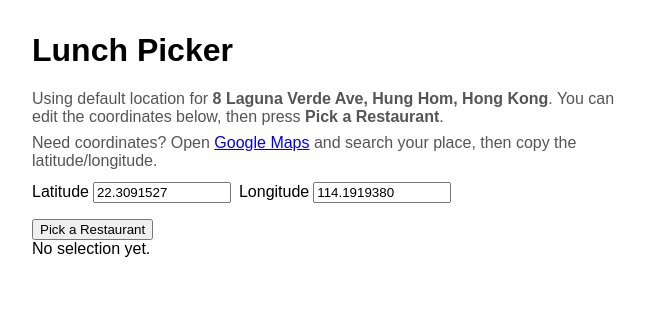
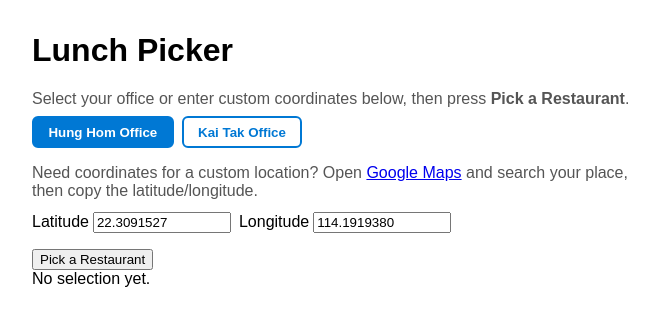
Before and after one commit to clpkc/test107, a React (Vite) app in the folder frontend/: page / in a window 1280 px wide. Shown: the top 326 px of the page, without its empty margins (308-967 px from the left). Built offline with nearby package versions, Linux system fonts and the light colour scheme.

Commit message:
commit all changes to HomePage.tsx

```diff
--- a/frontend/src/pages/HomePage.tsx
+++ b/frontend/src/pages/HomePage.tsx
@@ -60,12 +60,36 @@ export function HomePage(): JSX.Element {
       <h1>Lunch Picker</h1>
 
       <p style={{ color: "#555", marginBottom: "0.5rem" }}>
-        Using default location for <strong>8 Laguna Verde Ave, Hung Hom, Hong Kong</strong>.
-        You can edit the coordinates below, then press <strong>Pick a Restaurant</strong>.
+        Select your office or enter custom coordinates below, then press <strong>Pick a Restaurant</strong>.
       </p>
 
+      <div style={{ marginBottom: "1rem", display: "flex", gap: "0.5rem", flexWrap: "wrap" }}>
+        {OFFICES.map((office) => (
+          <button
+            key={office.label}
+            aria-label={office.label}
+            onClick={() => {
+              setSelectedOffice(office.label);
+              setLat(office.lat);
+              setLng(office.lng);
+            }}
+            style={{
+              padding: "0.4rem 0.9rem",
+              border: "2px solid #0078d4",
+              borderRadius: 6,
+              cursor: "pointer",
+              background: selectedOffice === office.label ? "#0078d4" : "#fff",
+              color: selectedOffice === office.label ? "#fff" : "#0078d4",
+              fontWeight: 600,
+            }}
+          >
+            {office.label}
+          </button>
+        ))}
+      </div>
+
       <p style={{ color: "#555", marginTop: 0, marginBottom: "0.75rem" }}>
-        Need coordinates? Open {" "}
+        Need coordinates for a custom location? Open{" "}
         <a href="https://www.google.com/maps" target="_blank" rel="noreferrer">
           Google Maps
         </a>{" "}
@@ -78,7 +102,7 @@ export function HomePage(): JSX.Element {
           <input
             style={{ marginLeft: "0.25rem", width: 130 }}
             value={lat}
-            onChange={(e) => setLat(e.target.value)}
+            onChange={(e) => { setSelectedOffice(""); setLat(e.target.value); }}
             placeholder="e.g. 22.3025"
             aria-label="latitude"
           />
@@ -88,7 +112,7 @@ export function HomePage(): JSX.Element {
           <input
             style={{ marginLeft: "0.25rem", width: 130 }}
             value={lng}
-            onChange={(e) => setLng(e.target.value)}
+            onChange={(e) => { setSelectedOffice(""); setLng(e.target.value); }}
             placeholder="e.g. 114.1737"
             aria-label="longitude"
           />
```
